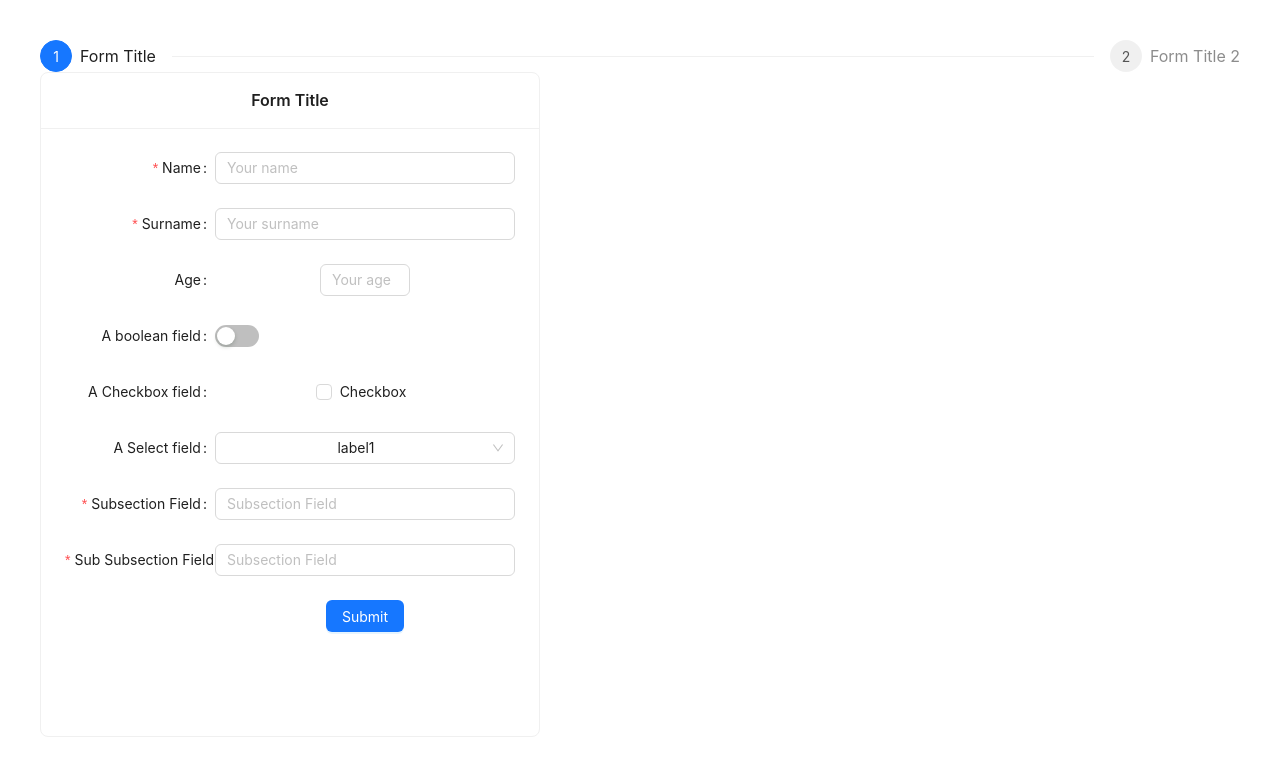
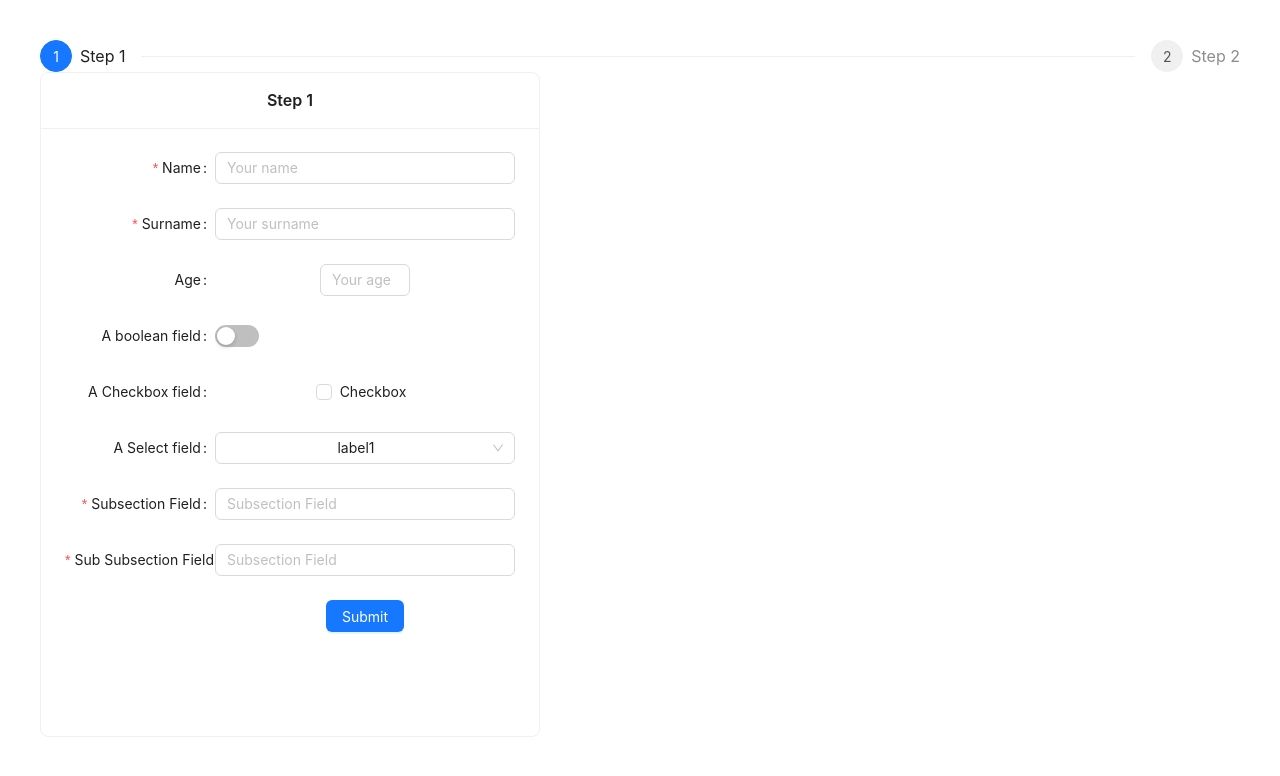
Before and after one commit to araltiparmak/ui-generator, a React (Vite) app: page / in a window 1280 px wide. Shown: the top 776 px of the page. Built offline with nearby package versions, Linux system fonts and the light colour scheme.

Commit message:
add form url (#30)

```diff
--- a/src/components/FormStep.tsx
+++ b/src/components/FormStep.tsx
@@ -13,10 +13,31 @@ type Props = {
 
 export default function FormStep({ stepsLength, step, current, setCurrent }: Props) {
   const onFinish = (values: any) => {
-    console.log('Success:', values)
-    if (current < stepsLength - 1) {
-      setCurrent(current + 1)
-    }
+    console.log(values)
+
+    fetch(step.url, {
+      method: 'POST',
+      headers: {
+        'Content-Type': 'application/json',
+      },
+      body: JSON.stringify(values),
+    })
+      .then((response) => {
+        if (!response.ok) {
+          throw new Error('Network response was not ok')
+        }
+        return response
+      })
+      .then((data) => {
+        console.log('Data:', data)
+
+        if (current < stepsLength - 1) {
+          setCurrent(current + 1)
+        }
+      })
+      .catch((error) => {
+        console.error('Error:', error)
+      })
   }
 
   const prev = () => {
--- a/src/components/Render.tsx
+++ b/src/components/Render.tsx
@@ -6,44 +6,41 @@ import { FieldHolder } from './FieldHolder'
 
 export function render(fields: Field[]): RenderedElement[] {
   return fields.map((field) => {
-    if (field.type === 'string') {
+    switch (field.type) {
+      case 'string':
         return (
           <FieldHolder key={field.name} field={field}>
             <Input placeholder={field.placeholder} />
           </FieldHolder>
         )
-    }
-    if (field.type === 'number') {
+      case 'number':
         return (
           <FieldHolder key={field.name} field={field}>
             <InputNumber placeholder={field.placeholder} />
           </FieldHolder>
         )
-    }
-    if (field.type === 'boolean') {
+      case 'boolean':
         return (
           <FieldHolder key={field.name} field={field}>
             <Switch />
           </FieldHolder>
         )
-    }
-    if (field.type === 'checkbox') {
+      case 'checkbox':
         return (
           <FieldHolder key={field.name} field={field}>
             <Checkbox>Checkbox</Checkbox>
           </FieldHolder>
         )
-    }
-    if (field.type === 'select') {
+      case 'select':
         return (
           <FieldHolder key={field.name} field={field}>
             <Select options={field.options} defaultValue={field.options?.[0]} />
           </FieldHolder>
         )
+      case 'section':
+        return render(field.fields || []) as RenderedElement
+      default:
+        return null
     }
-    if (field.type === 'section' && field.fields) {
-      return render(field.fields) as RenderedElement
-    }
-    return null
   })
 }
--- a/src/mock-data/ui.json
+++ b/src/mock-data/ui.json
@@ -2,7 +2,8 @@
   "steps": [
     {
       "name": "form1",
-      "title": "Form Title",
+      "title": "Step 1",
+      "url": "https://posthere.io/3c47-4b6a-a230",
       "fields": [
         {
           "name": "name",
@@ -76,7 +77,8 @@
     },
     {
       "name": "form2",
-      "title": "Form Title 2",
+      "title": "Step 2",
+      "url": "https://posthere.io/3c47-4b6a-a230",
       "fields": [
         {
           "name": "name",
--- a/src/types/Types.ts
+++ b/src/types/Types.ts
@@ -6,6 +6,7 @@ export type Step = {
   fields: Field[]
   name: string
   title: string
+  url: string
 }
 
 export type Field = {
```
Lines whose indentation alone changed are shown as unchanged.
